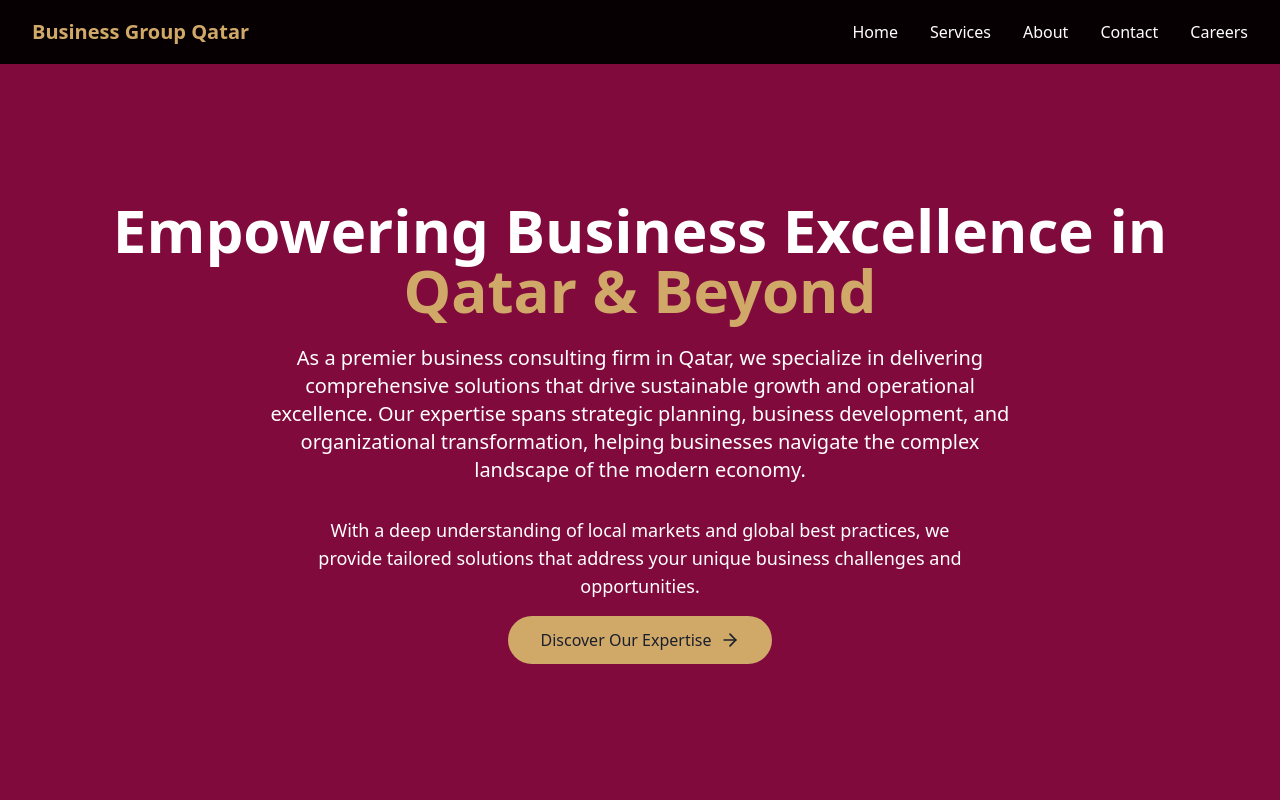
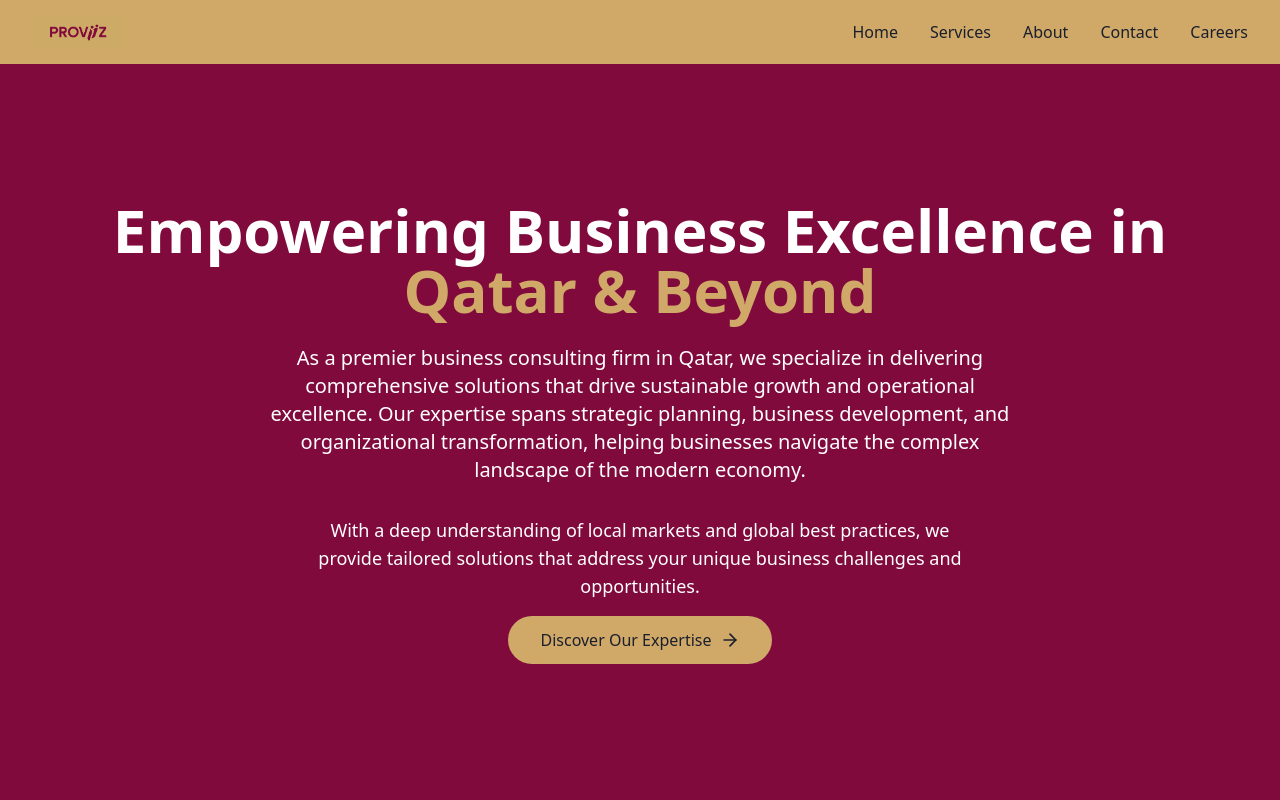
Before and after one commit to srijwal6/proviz-web, a React (Vite) app: page / in a window 1280 px wide. Shown: the top 800 px of the page. Built offline with nearby package versions, Linux system fonts and the light colour scheme.

Commit message:
Update Navbar with Logo and Color
Replaced the text "Business Group Qatar" in the navbar with an image logo. Changed the background color of the navbar to golden.
[skip gpt_engineer]

```diff
--- a/src/components/Navbar.tsx
+++ b/src/components/Navbar.tsx
@@ -13,11 +13,15 @@ const Navbar = () => {
   const [isOpen, setIsOpen] = useState(false);
 
   return (
-    <nav className="fixed w-full bg-black/95 backdrop-blur-sm z-50">
+    <nav className="fixed w-full bg-[#D0A968] backdrop-blur-sm z-50">
       <div className="max-w-7xl mx-auto px-4 sm:px-6 lg:px-8">
         <div className="flex items-center justify-between h-16">
           <div className="flex-shrink-0">
-            <span className="text-secondary text-xl font-bold">Business Group Qatar</span>
+            <img
+              src="/lovable-uploads/172d5d6e-cc06-40f6-9763-c6830d1a07c1.png"
+              alt="Provijz Logo"
+              className="h-8 w-auto"
+            />
           </div>
 
           {/* Desktop Menu */}
@@ -27,7 +31,7 @@ const Navbar = () => {
                 <a
                   key={item.href}
                   href={item.href}
-                  className="text-light hover:text-secondary transition-colors duration-200"
+                  className="text-dark hover:text-primary transition-colors duration-200 font-medium"
                 >
                   {item.label}
                 </a>
@@ -39,7 +43,7 @@ const Navbar = () => {
           <div className="md:hidden">
             <button
               onClick={() => setIsOpen(!isOpen)}
-              className="text-light hover:text-secondary"
+              className="text-dark hover:text-primary"
             >
               {isOpen ? <X size={24} /> : <Menu size={24} />}
             </button>
@@ -50,12 +54,12 @@ const Navbar = () => {
       {/* Mobile Menu */}
       {isOpen && (
         <div className="md:hidden">
-          <div className="px-2 pt-2 pb-3 space-y-1 sm:px-3 bg-dark">
+          <div className="px-2 pt-2 pb-3 space-y-1 sm:px-3 bg-[#D0A968]">
             {navItems.map((item) => (
               <a
                 key={item.href}
                 href={item.href}
-                className="block px-3 py-2 text-light hover:text-secondary"
+                className="block px-3 py-2 text-dark hover:text-primary font-medium"
                 onClick={() => setIsOpen(false)}
               >
                 {item.label}
```
Also changed, not shown: public/lovable-uploads/172d5d6e-cc06-40f6-9763-c6830d1a07c1.png (added).
